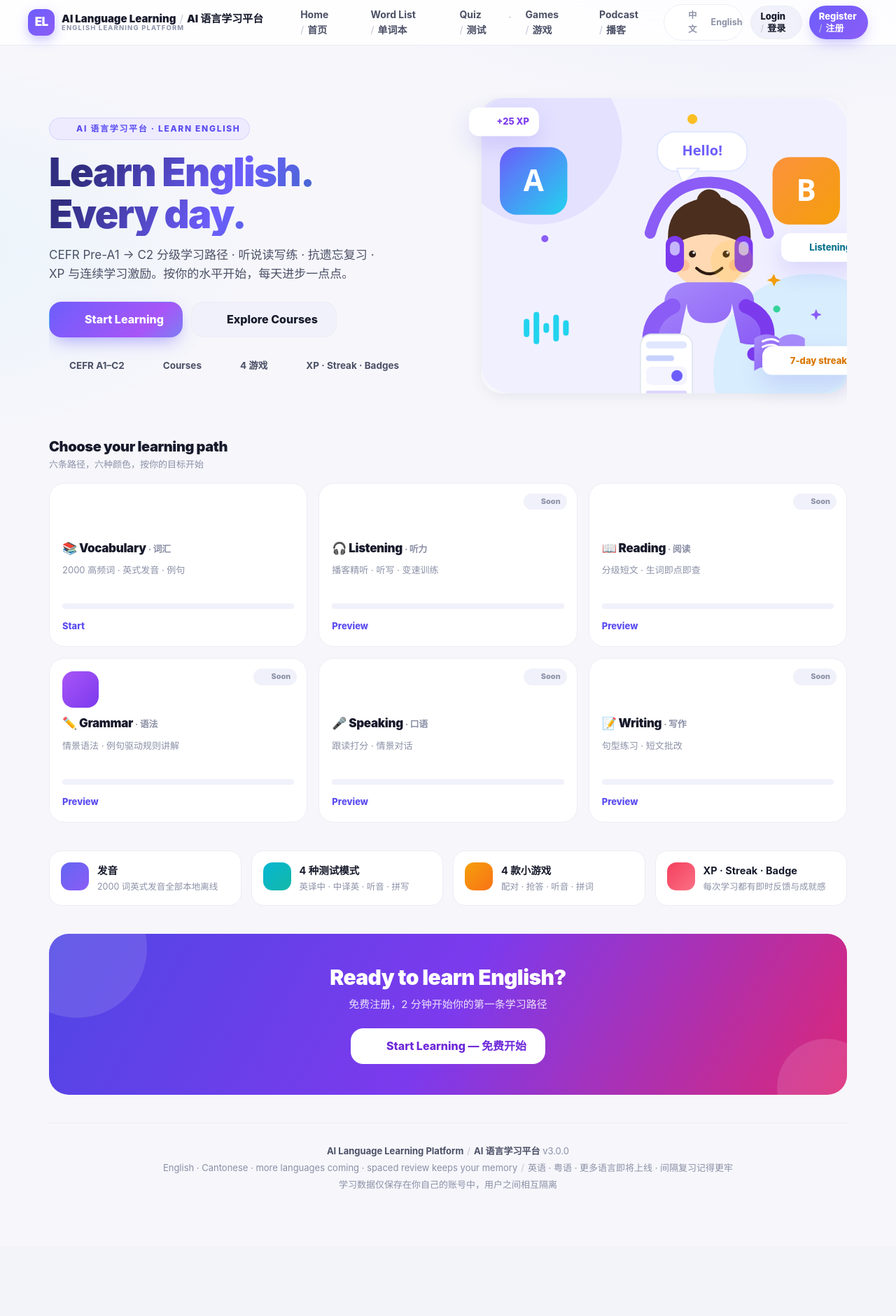
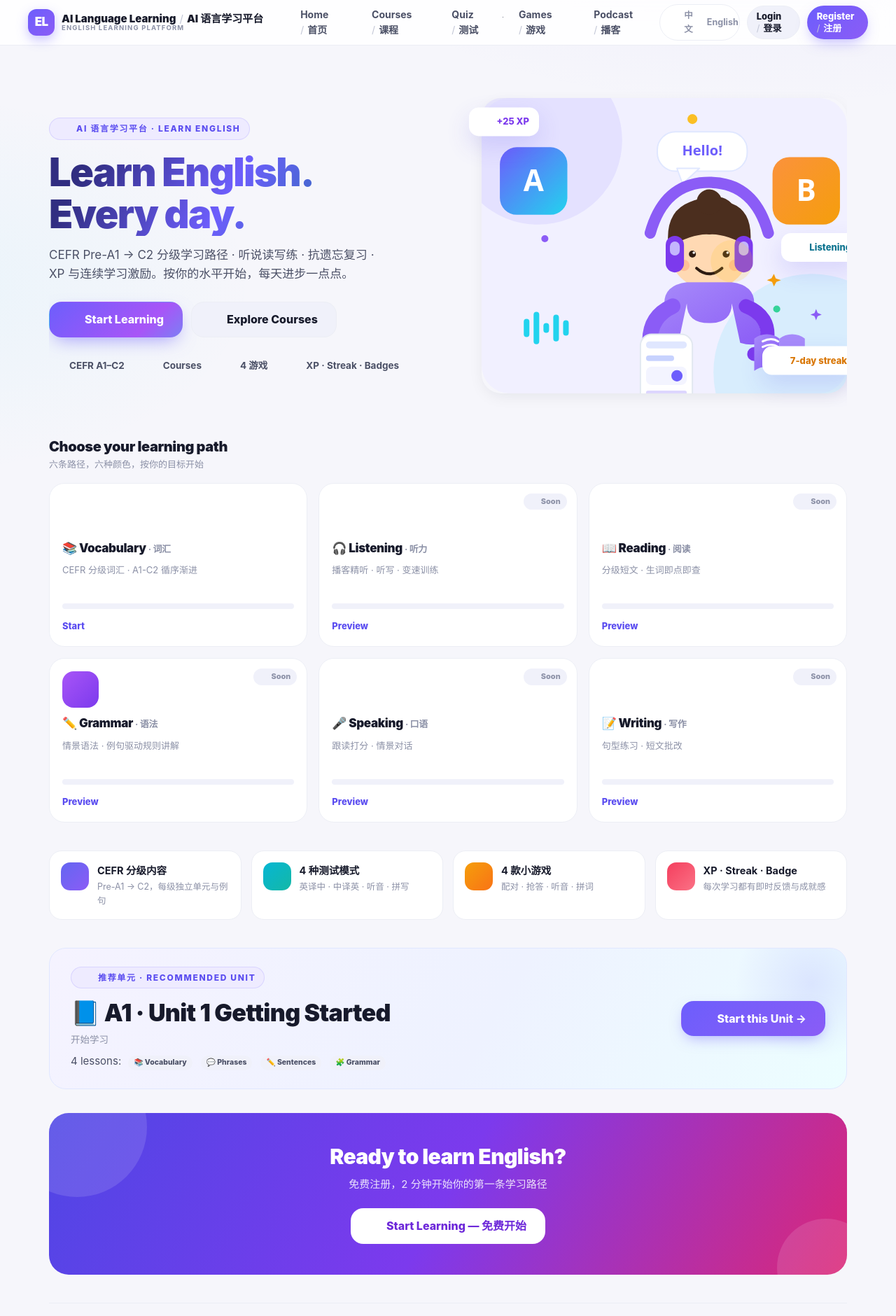
Before and after one commit to alexandresilksail/english_word_study, a Flask app: page / in a window 1280 px wide. Shown: the top 1880 px of the page at 70% size. Before the commit the page ends 1698 px from the top, so only its background shows below. Run offline with Flask 3, Linux system fonts and the light colour scheme; data comes from the database, SQL or seed files in the repository; data that the repository does not hold is empty.

Commit message:
feat: interactive lessons (flashcards + MCQ) + nav cleanup
- Lesson page: flashcard flip with Know/Still learning -> review schedule
- Quiz lesson: 4-option multiple choice with instant feedback
- Drop duplicate Courses nav link; landing cards already CEFR/course-oriented
- Works for English and Cantonese via shared lesson template

```diff
--- a/app/templates/base.html
+++ b/app/templates/base.html
@@ -45,8 +45,6 @@
 
         <a class="{{ 'active' if request.endpoint and request.endpoint == 'main.learning_path' }}"
            href="{{ url_for('main.learning_path') }}">{{ icon('route') }}{{ bi('nav.path') }}</a>
-        <a class="{{ 'active' if request.endpoint and (request.endpoint.startswith('main.courses') or request.endpoint == 'main.learn_language') }}"
-           href="{{ url_for('main.courses') }}">{{ icon('book-open') }}<span>Courses</span></a>
         <a class="{{ 'active' if request.endpoint and request.endpoint == 'main.review' }}"
            href="{{ url_for('main.review') }}">{{ icon('rotate-ccw') }}<span>Review</span></a>
         <a class="{{ 'active' if request.endpoint and request.endpoint.startswith('quiz.') }}"
@@ -73,7 +71,7 @@
         {% endif %}
       {% else %}
         <a href="{{ url_for('main.index') }}">{{ icon('home') }}{{ bi('nav.home') }}</a>
-        <a href="{{ url_for('words.browse') }}">{{ icon('list') }}{{ bi('nav.browse') }}</a>
+        <a href="{{ url_for('main.courses') }}">{{ icon('book') }}<span class="bi"><span class="bi-en">Courses</span><span class="bi-zh">课程</span></span></a>
         <a href="{{ url_for('quiz.test_page') }}">{{ icon('practice') }}{{ bi('nav.quiz') }}</a>
         <a href="{{ url_for('games.index') }}">{{ icon('gamepad') }}{{ bi('nav.games') }}</a>
         <a href="{{ url_for('podcast.index') }}">{{ icon('headphones') }}{{ bi('nav.podcast') }}</a>
--- a/app/templates/index.html
+++ b/app/templates/index.html
@@ -43,7 +43,7 @@
 
   {% set paths = [
     ('vocabulary', 'Vocabulary', '词汇', 'vocab', 'book-open', '📚',
-     '2000 高频词 · 英式发音 · 例句', url_for('words.learn'), True),
+     'CEFR 分级词汇 · A1-C2 循序渐进', url_for('main.courses'), True),
     ('listening', 'Listening', '听力', 'listen', 'headphones', '🎧',
      '播客精听 · 听写 · 变速训练', url_for('learn.skill', key='listening'), False),
     ('reading', 'Reading', '阅读', 'read', 'book-open', '📖',
@@ -76,7 +76,7 @@
 <section class="feature-strip">
   <div class="feature-item">
     <span class="fi-ico" style="background:linear-gradient(135deg,#6366f1,#8b5cf6)">{{ icon('volume-2') }}</span>
-    <div><b>{{ t('word.pronunciation') }}</b><p>2000 词英式发音全部本地离线</p></div>
+    <div><b>CEFR 分级内容</b><p>Pre-A1 → C2，每级独立单元与例句</p></div>
   </div>
   <div class="feature-item">
     <span class="fi-ico" style="background:linear-gradient(135deg,#06b6d4,#14b8a6)">{{ icon('practice') }}</span>
@@ -92,17 +92,17 @@
   </div>
 </section>
 
-{# ============================================================ 每日一词 #}
-{% if daily %}
+{# ============================================================ 推荐单元 #}
+{% if rec_unit %}
 <section class="daily-word">
   <div>
-    <span class="eyebrow">{{ icon('calendar') }}每日一词 · Word of the Day</span>
-    <div class="dw-word" style="margin-top:8px">{{ daily.word }}</div>
-    <div class="wc-ipa">{{ daily.phonetic }}</div>
-    <p style="margin:8px 0 0;color:var(--ink-2)">{{ daily.meaning }}</p>
-    {% if daily.example_en %}<p class="small muted" style="margin:6px 0 0">{{ daily.example_en }}　{{ daily.example_cn }}</p>{% endif %}
+    <span class="eyebrow">{{ icon('route') }}推荐单元 · Recommended Unit</span>
+    <div class="dw-word" style="margin-top:8px">{{ rec_unit.emoji }} A1 · Unit {{ rec_unit.no }} {{ rec_unit.title_en }}</div>
+    <div class="wc-ipa">{{ rec_unit.title_zh }}</div>
+    <p style="margin:8px 0 0;color:var(--ink-2)">{{ rec_lessons|length }} lessons:
+      {% for l in rec_lessons %}<span class="tag" style="margin-right:6px">{{ l.title_en }}</span>{% endfor %}</p>
   </div>
-  <button class="speak big" data-play="{{ daily.audio }}">{{ icon('speaker') }}</button>
+  <a class="btn btn-primary btn-lg" href="{{ url_for('auth.register') }}">{{ icon('rocket') }}Start this Unit →</a>
 </section>
 {% endif %}
 
--- a/routes/main.py
+++ b/routes/main.py
@@ -74,15 +74,15 @@ def index():
     """未登录：产品落地页。已登录：直接进入学习主页。"""
     if current_user.is_authenticated:
         return redirect(url_for("main.dashboard"))
-    total_words = Word.query.count()
-    # 落地页展示每日一词（未登录也能听发音，降低注册门槛）
-    daily = None
-    if total_words:
-        w = Word.query.order_by(Word.freq.desc()).first()
-        daily = {"word": w.word, "phonetic": w.phonetic_uk, "meaning": w.meaning_cn,
-                 "example_en": w.example_en, "example_cn": w.example_cn,
-                 "audio": w.audio, "audio_url": audio_url(w.audio)}
-    return render_template("index.html", total_words=total_words, daily=daily)
+    # 落地页推荐第一个课程单元（不是"每日一词"）
+    from models import Course, Lesson, Unit
+    rec_unit = (Unit.query.join(Course, Course.id == Unit.course_id)
+                .filter(Course.language_code == "en", Course.cefr_level == "A1")
+                .order_by(Unit.no).first())
+    rec_lessons = []
+    if rec_unit:
+        rec_lessons = Lesson.query.filter_by(unit_id=rec_unit.id).order_by(Lesson.no).limit(4).all()
+    return render_template("index.html", rec_unit=rec_unit, rec_lessons=rec_lessons)
 
 
 @main_bp.route("/set-lang")
@@ -300,6 +300,24 @@ def lesson_view(lesson_id: int):
     return render_template("lesson.html", lesson=lesson, unit=unit, items=items)
 
 
+@main_bp.route("/lesson/<int:lesson_id>/complete", methods=["POST"])
+@login_required
+def lesson_complete(lesson_id: int):
+    """交互完成一节课：发 XP + 把内容加入抗遗忘队列。"""
+    from gamification import add_xp
+    from models import ContentItem, Lesson
+    from review_service import ensure_review
+    lesson = Lesson.query.get_or_404(lesson_id)
+    uid = current_user.id
+    items = ContentItem.query.filter_by(lesson_id=lesson.id).all()
+    for it in items:
+        ensure_review(uid, it.id)
+    xp = max(10, len(items) * 2)
+    info = add_xp(uid, xp, skill=lesson.kind, items=len(items))
+    return {"ok": True, "xp": xp, "level": info.get("level"),
+            "leveled_up": info.get("leveled_up", False)}
+
+
 @main_bp.route("/review")
 @login_required
 def review():
```
Also changed, not shown: app/static/css/v4.css (+33 -0 lines), app/templates/lesson.html (+74 -6 lines).
